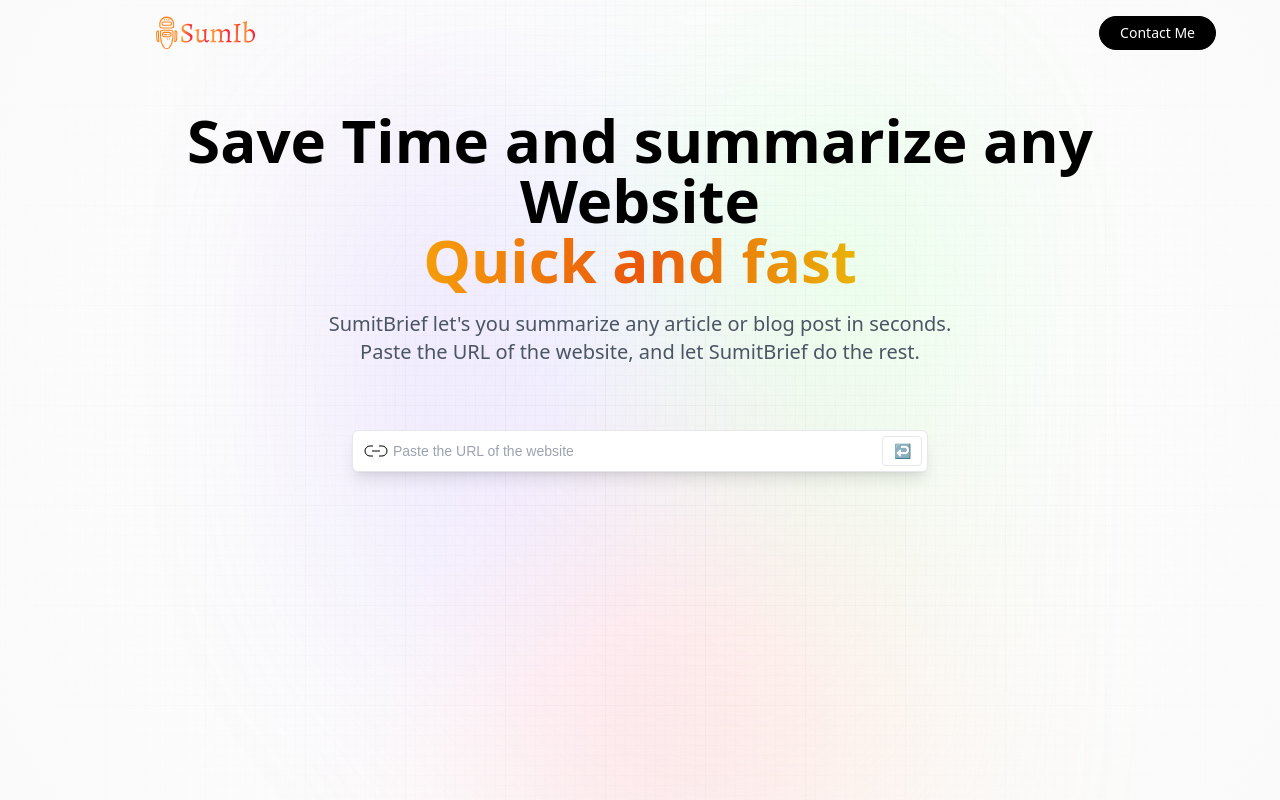
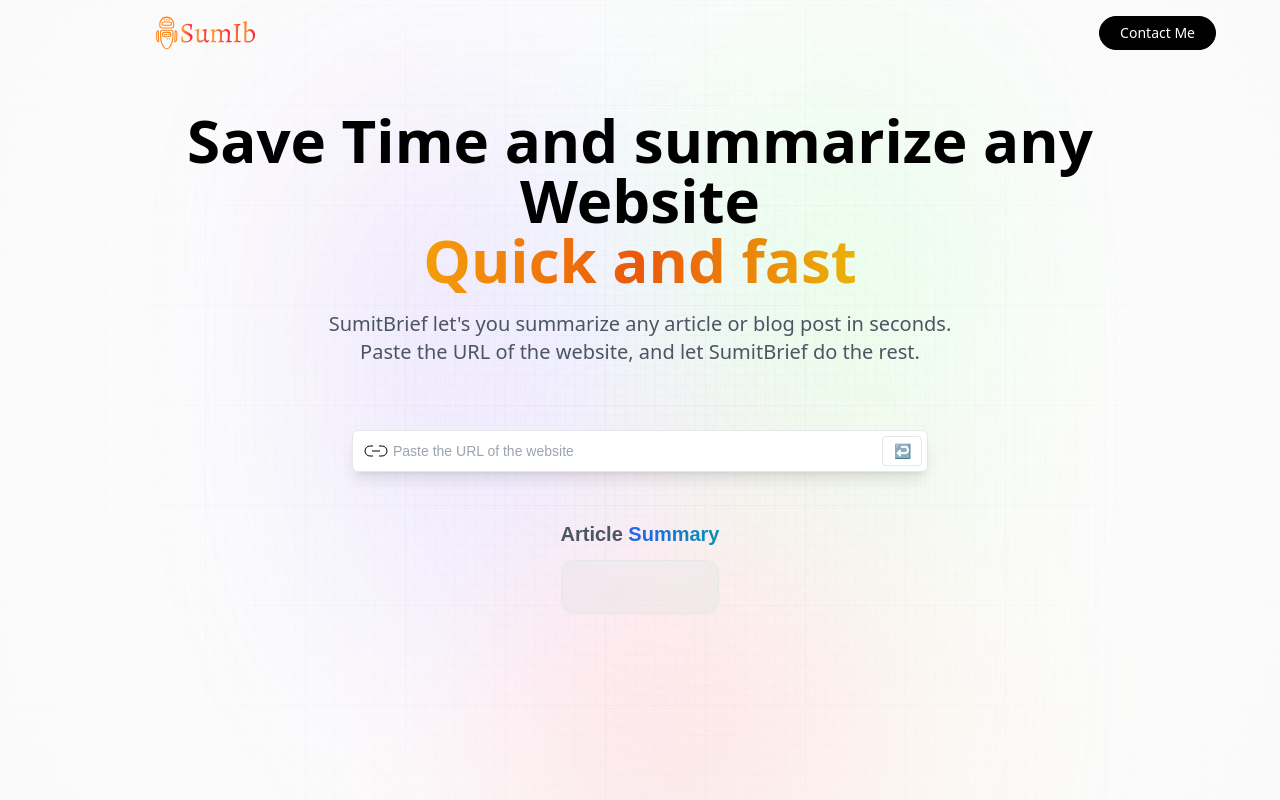
Before and after one commit to KapyGenius/SumItBrief, a React (Vite) app: page / in a window 1280 px wide. Built offline with nearby package versions, Linux system fonts and the light colour scheme; a web font is replaced by a local one.

Commit message:
update app

```diff
--- a/package.json
+++ b/package.json
@@ -12,7 +12,8 @@
   "dependencies": {
     "@reduxjs/toolkit": "^2.3.0",
     "react": "^18.3.1",
-    "react-dom": "^18.3.1"
+    "react-dom": "^18.3.1",
+    "react-redux": "^9.1.2"
   },
   "devDependencies": {
     "@eslint/js": "^9.13.0",
--- a/src/components/Demo.tsx
+++ b/src/components/Demo.tsx
@@ -1,14 +1,39 @@
-import { FormEvent, useState } from "react"
-import { linkIcon } from "../assets"
+import { FormEvent, useEffect, useState } from "react"
+import { copy, linkIcon, loader } from "../assets"
+import { useLazyGetSummaryQuery } from "../services/article"
+
+interface Article {
+  url: string
+  description: string
+}
 
 const Demo = () => {
-  const [article, setArticle] = useState({
+  const [article, setArticle] = useState<Article>({
     url: '',
     description: ''
   })
+  const [allArticles, setAllArticles] = useState<Article[]>([])
 
-  const HandleSubmit = (e: FormEvent<HTMLFormElement>) => {
+  const [getSummary, { error, isFetching }] = useLazyGetSummaryQuery();
+
+  useEffect(() => {
+    const articlesFromStorage = localStorage.getItem('articles')
+    if (articlesFromStorage) {
+      setAllArticles(JSON.parse(articlesFromStorage))
+    }
+  }, [])
+
+
+  const HandleSubmit = async (e: FormEvent<HTMLFormElement>) => {
     e.preventDefault()
+    const {data} = await getSummary({ url: article.url })
+    if (data) {
+      const newArticle = { ...article, description: data.summary }
+      const updatedArticles = [newArticle, ...allArticles]
+      setArticle(newArticle)
+      setAllArticles(updatedArticles)
+      localStorage.setItem('articles', JSON.stringify(updatedArticles))
+    }
     alert(`Form Submitted ${article.url}`)
   }
 
@@ -48,11 +73,61 @@
             </form>
 
             {/* Browse History */}
+            <div className="flex flex-col gap-1 max-h-60 overscroll-y-auto">
+              {allArticles.map((article, index) => (
+                <div
+                key={`link-${index}`}
+                onClick={() => setArticle(article)}
+                className="link_card"
+                >
+                  <div className="copy_btn">
+                    <button
+                      onClick={() => navigator.clipboard.writeText(article.url)}
+                      className="copy_btn"
+                    >
+                      <img
+                        src={copy}
+                        alt="copy icon"
+                        className="w-[40%] h-[40%] object-contain"
+                      />
+                    </button>
+                  </div>
+
+                  <p className="flex-1 font-satoshi text-blue-700 font-medium text-sm truncate">
+                      {article.url}
+                  </p>
+                </div>
+              ))}
+            </div>
 
         </div>
 
         {/* Result */}
+        <div className="my-10 max-w-full flex justify-center items-center">
+          {isFetching ? (
+            <img src={loader} alt="loader" className="w-20 h-20 object-contain" />
+          ): error ? (
+            <p className="font-inter font-bold text-black text-center ">
+              Something went wrong...
+              <br />
+              <span className="font-satoshi font-normal text-gray-700 ">
 
+              </span>
+            </p>
+          ):(
+            <div className="flex flex-col gap-3">
+              <h2 className="font-satoshi font-bold text-gray-600 text-xl">
+                Article <span className="blue_gradient">Summary</span>
+              </h2>
+              <div className="summary_box">
+                <p className="font-inter font-medium text-sm text-gray-700">
+                  {article.description}
+                  <br />
+                </p>
+              </div>
+            </div>
+          )}
+        </div>
     </section>
   )
 }
--- a/src/main.tsx
+++ b/src/main.tsx
@@ -1,9 +1,15 @@
 import { StrictMode } from 'react'
 import { createRoot } from 'react-dom/client'
 import App from './App'
+import { Provider } from 'react-redux'
+import { store } from './services/store'
+
 
 createRoot(document.getElementById('root')!).render(
+
   <StrictMode>
-    <App />
+      <Provider store={store}>
+        <App />
+      </Provider>
   </StrictMode>,
 )
--- /dev/null
+++ b/src/services/article.ts
@@ -0,0 +1,20 @@
+import { createApi, fetchBaseQuery } from '@reduxjs/toolkit/query/react'
+
+export const articleApi = createApi({
+    reducerPath: "articleApi",
+    baseQuery: fetchBaseQuery({
+        baseUrl: "https://article-extractor-and-summarizer.p.rapidapi.com",
+        prepareHeaders: (headers) => {
+            headers.set('x-rapidapi-key', import.meta.env.VITE_RAPID_ARTICLE_KEY);
+            headers.set('x-rapidapi-host', 'article-extractor-and-summarizer.p.rapidapi.com');
+            return headers;
+        },
+    }),
+    endpoints: (builder) => ({
+        getSummary: builder.query({
+            query: (params) => `/summarize?url=${encodeURIComponent(params.url)}`,
+        }),
+    }),
+});
+
+export const { useLazyGetSummaryQuery, useGetSummaryQuery } = articleApi;
--- /dev/null
+++ b/src/services/store.ts
@@ -0,0 +1,9 @@
+import { configureStore } from "@reduxjs/toolkit";
+import { articleApi } from "./article";
+
+export const store = configureStore({
+    reducer: {
+        [articleApi.reducerPath]: articleApi.reducer,
+    },
+    middleware: (getDefaultMiddleware) => getDefaultMiddleware().concat(articleApi.middleware)
+});
```
Also changed, not shown: 1 other file (tests, documents, lock files or other folders).
